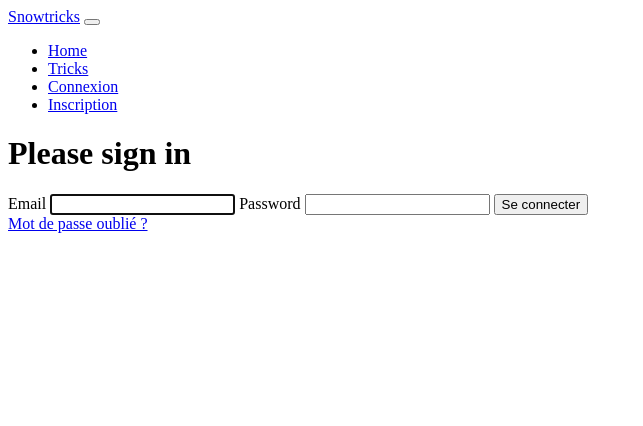
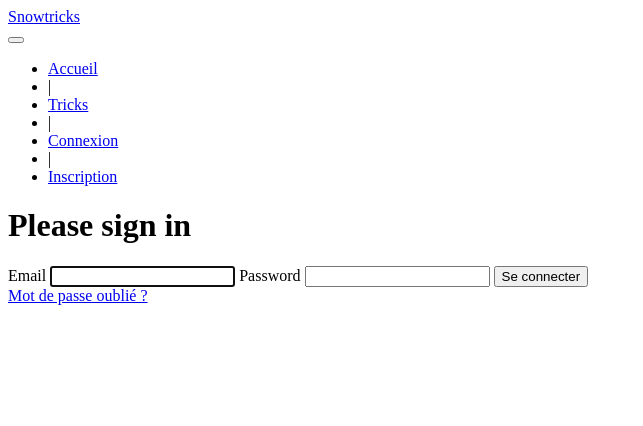
Before and after one commit to phil-all/snowtricks, a Symfony app: template templates/security/index.html.twig in a window 1280 px wide. Shown: the top 426 px of the page, without its empty margins (0-643 px from the left). Run offline with Twig, Linux system fonts and the light colour scheme; the template is opened without the code that fills it, so the values that code supplies are empty; some libraries are stand-ins or nearby versions.

Commit message:
:arrow_up: Update templates for single trick page and update js

```diff
--- /dev/null
+++ b/public/js/libraries/show-more-comments-widget.js
@@ -0,0 +1,10 @@
+$(document).ready(function () {
+    $(".content").slice(0, 4).show();
+    $("#loadMore").on("click", function (e) {
+        e.preventDefault();
+        $(".content:hidden").slice(0, 4).slideDown();
+        if ($(".content:hidden").length == 0) {
+            $("#loadMore").text("");
+        }
+    });
+})
--- /dev/null
+++ b/templates/base/navbar-item-separator.html.twig
@@ -0,0 +1,3 @@
+<li class="nav-itemk">
+    <span class="nav-link d-none d-lg-block">|</span>
+</li>
--- a/templates/base/navbar.html.twig
+++ b/templates/base/navbar.html.twig
@@ -1,30 +1,56 @@
 <nav class="navbar navbar-expand-lg navbar-light bg-light">
 	<div class="container-fluid">
-		<a class="navbar-brand" href="{{ path('app_home') }}">Snowtricks</a>
+		<div>
+			<a class="navbar-brand" href="{{ path('app_home') }}">Snowtricks</a>
+		</div>
 		<button class="navbar-toggler" type="button" data-bs-toggle="collapse" data-bs-target="#navbarNav" aria-controls="navbarNav" aria-expanded="false" aria-label="Toggle navigation">
 			<span class="navbar-toggler-icon"></span>
 		</button>
-		<div class="collapse navbar-collapse" id="navbarNav">
-			<ul class="navbar-nav">
-				<li class="nav-item">
-					<a class="nav-link" href="{{ path('app_home') }}">Home</a>
+		<div class="collapse navbar-collapse d-lg-flex justify-content-lg-end" id="navbarNav">
+			<ul class="navbar-nav mx-5 m-lg-0">
+				<li class="nav-item my-3 m-lg-0">
+					<a class="nav-link" href="{{ path('app_home') }}">
+						<i class="bi bi-house-fill"></i> Accueil
+					</a>
 				</li>
-				<li class="nav-item">
-					<a class="nav-link" href="{{ path('app_home') }}#tricks">Tricks</a>
+				{% include 'base/navbar-item-separator.html.twig' %}
+				<li class="nav-item my-3 m-lg-0">
+					<a class="nav-link" href="{{ path('app_home') }}#tricks">
+						<i class="bi bi-snow"></i> Tricks
+					</a>
 				</li>
+				{% include 'base/navbar-item-separator.html.twig' %}
 				{% if is_granted('ROLE_USER') %}
-					<li class="nav-item">
-						<a class="nav-link" href="{{ path('app_trick_create') }}">Nouveau</a>
+					<li class="nav-item my-3 m-lg-0">
+						<a class="nav-link" href="{{ path('app_trick_create') }}">
+							<i class="bi bi-plus-circle-fill"></i> Nouveau Trick
+						</a>
 					</li>
-					<li class="nav-item">
-						<a class="nav-link" href="{{ path('app_logout') }}">Déconnexion</a>
+					{% include 'base/navbar-item-separator.html.twig' %}
+
+					<li class="nav-item my-3 m-lg-0">
+						<div class="dropdown">
+							<img src="{{ app.user.avatar.path }}" class="rounded-circle border  dropdown-toggle" type="button" id="dropdownMenuButton1" data-bs-toggle="dropdown" aria-expanded="false" alt="avatar" width="42" height="42">
+							<ul class="dropdown-menu" aria-labelledby="dropdownMenuButton1">
+								<li class="nav-item">
+									<a class="dropdown-item" href="{{ path('app_logout') }}">
+										<span class="text-danger"><i class="bi bi-box-arrow-right"></i> Déconnexion</span>
+									</a>
+								</li>
+							</ul>
+						</div>
 					</li>
 				{% else %}
-					<li class="nav-item">
-						<a class="nav-link" href="{{ path('app_login') }}">Connexion</a>
+					<li class="nav-item my-3 m-lg-0">
+						<a class="nav-link" href="{{ path('app_login') }}">
+							<i class="bi bi-fingerprint"></i> Connexion
+						</a>
 					</li>
-					<li class="nav-item">
-						<a class="nav-link" href="{{ path('app_register') }}">Inscription</a>
+					{% include 'base/navbar-item-separator.html.twig' %}
+					<li class="nav-item my-3 m-lg-0">
+						<a class="nav-link" href="{{ path('app_register') }}">
+							<i class="bi bi-person-plus-fill"></i> Inscription
+						</a>
 					</li>
 				{% endif %}
 			</ul>
--- a/templates/base/scripts.html.twig
+++ b/templates/base/scripts.html.twig
@@ -1,2 +1,5 @@
-<script src="{{ asset('js/libraries/show-input-flield-widget.js') }}"></script>
+<script src="https://cdnjs.cloudflare.com/ajax/libs/jquery/3.2.1/jquery.min.js"></script>
+<script src="https://cdnjs.cloudflare.com/ajax/libs/jqueryui/1.12.1/jquery-ui.min.js"></script>
+
 <script src="{{ asset('js/libraries/add-medias-collection-widget.js') }}"></script>
+<script src="{{ asset('js/libraries/show-more-comments-widget.js') }}"></script>
--- /dev/null
+++ b/templates/single/comments-parts/unauthenticated.html.twig
@@ -0,0 +1,5 @@
+<div class="m-3 p-3 text-center">
+	N'attendez pas,
+	<a href="{{ path('app_register') }}">inscrivez-vous</a>
+	pour pouvoir laisser un commentaire...
+</div>
```
Also changed, not shown: templates/single/comment.html.twig (+10 -74 lines), templates/single/comments-parts/comments-list.html.twig (added, +40 -0 lines), templates/single/comments-parts/form.html.twig (added, +19 -0 lines), public/js/libraries/show-input-flield-widget.js (deleted).
